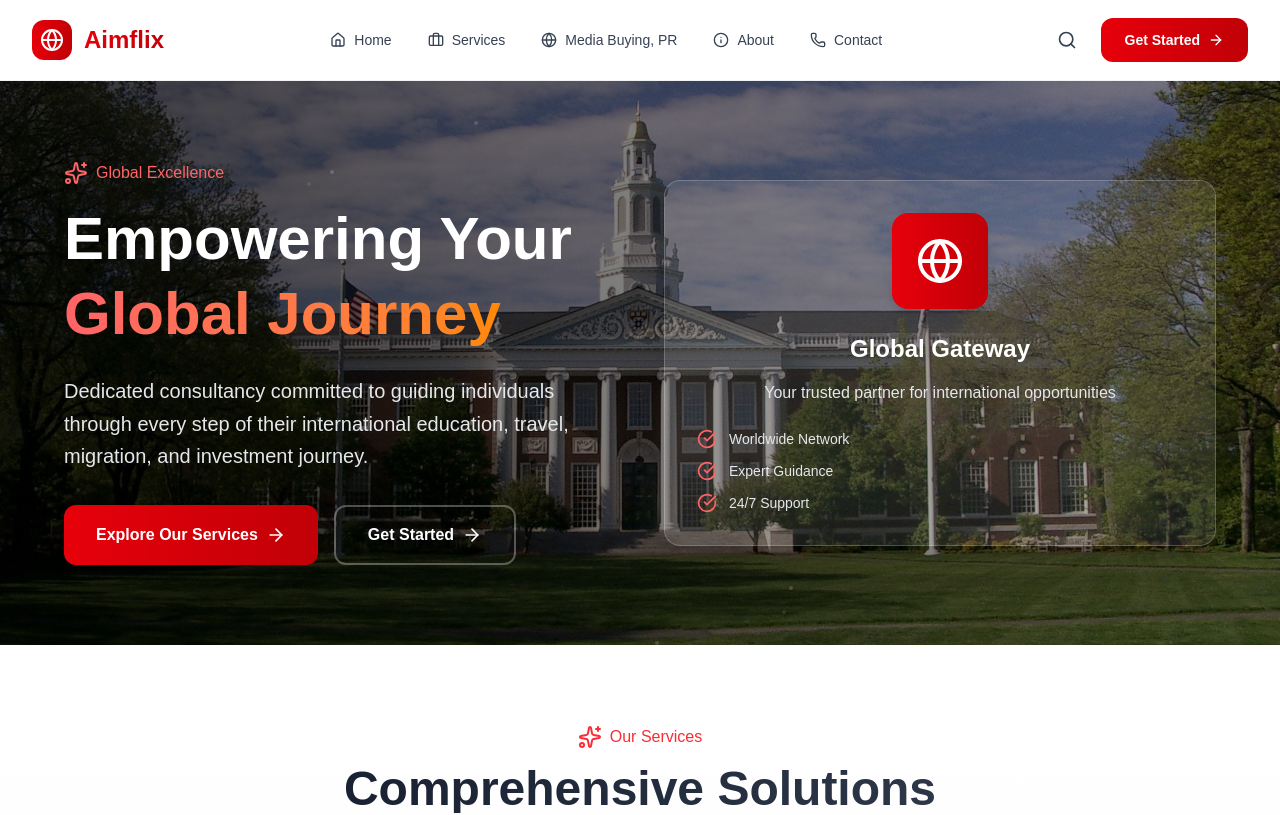
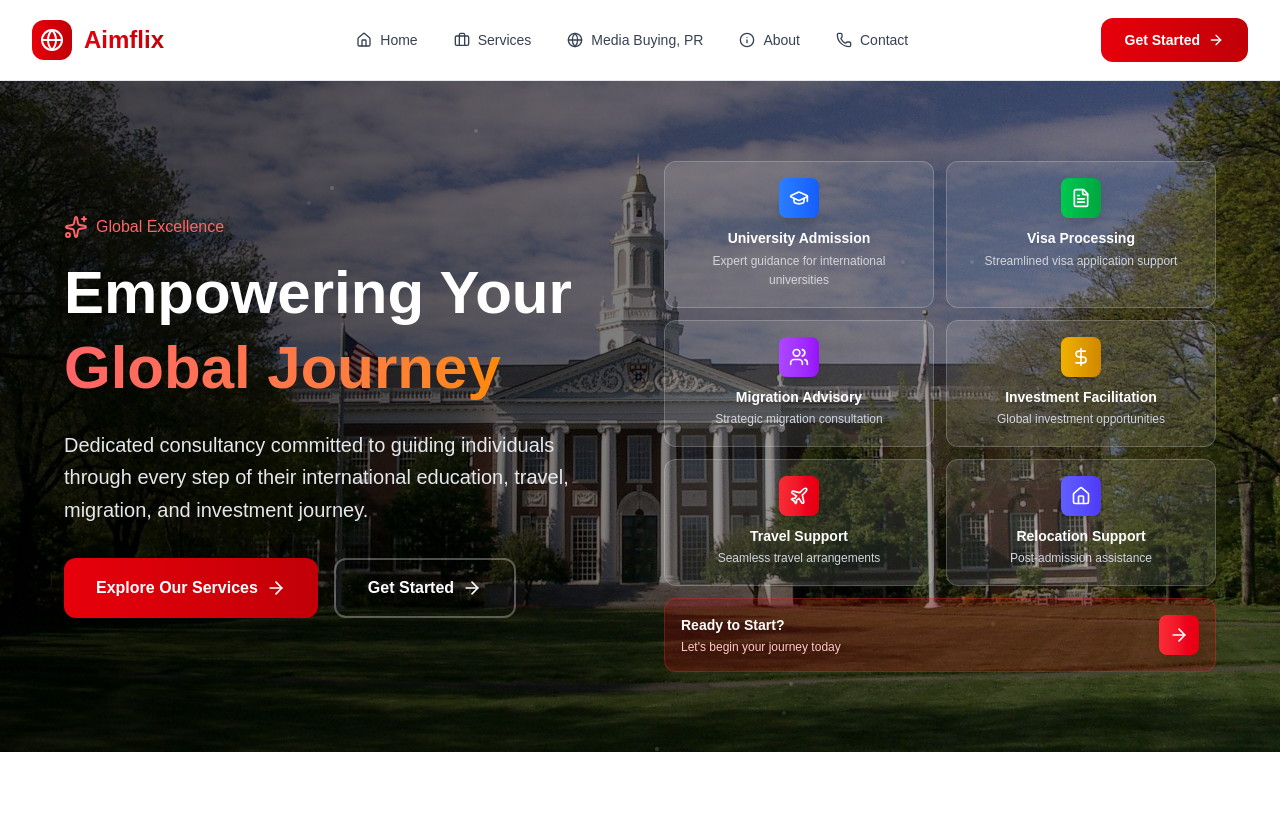
Before and after one commit to aimflix-org/aimflix, a Next.js app: page / in a window 1280 px wide. Shown: the top 815 px of the page. Built offline with nearby package versions, Linux system fonts and the light colour scheme.

Commit message:
Enhance HeroSection with new service cards and update Header styles. Added service cards for university admission, visa processing, migration advisory, investment facilitation, travel support, and relocation support. Removed search button from Header for a cleaner design.

```diff
--- a/components/home/HeroSection.tsx
+++ b/components/home/HeroSection.tsx
@@ -1,8 +1,53 @@
 import Image from "next/image";
 import Link from "next/link";
-import { Globe, ArrowRight, Sparkles, CheckCircle } from "lucide-react";
+import { Globe, ArrowRight, Sparkles, CheckCircle, GraduationCap, FileText, Plane, DollarSign, Home, Users } from "lucide-react";
 
 export default function HeroSection() {
+  const serviceCards = [
+    {
+      title: "University Admission",
+      description: "Expert guidance for international universities",
+      icon: GraduationCap,
+      color: "from-blue-500 to-blue-600",
+      delay: "0.3s"
+    },
+    {
+      title: "Visa Processing",
+      description: "Streamlined visa application support",
+      icon: FileText,
+      color: "from-green-500 to-green-600",
+      delay: "0.4s"
+    },
+    {
+      title: "Migration Advisory",
+      description: "Strategic migration consultation",
+      icon: Users,
+      color: "from-purple-500 to-purple-600",
+      delay: "0.5s"
+    },
+    {
+      title: "Investment Facilitation",
+      description: "Global investment opportunities",
+      icon: DollarSign,
+      color: "from-yellow-500 to-yellow-600",
+      delay: "0.6s"
+    },
+    {
+      title: "Travel Support",
+      description: "Seamless travel arrangements",
+      icon: Plane,
+      color: "from-red-500 to-red-600",
+      delay: "0.7s"
+    },
+    {
+      title: "Relocation Support",
+      description: "Post-admission assistance",
+      icon: Home,
+      color: "from-indigo-500 to-indigo-600",
+      delay: "0.8s"
+    }
+  ];
+
   return (
     <section className="relative py-20 px-4 overflow-hidden">
       {/* Background Image */}
@@ -69,29 +114,49 @@ export default function HeroSection() {
           </div>
 
           <div className="relative animate-fade-in-up" style={{ animationDelay: '0.3s' }}>
-            <div className="bg-white/10 backdrop-blur-xl rounded-2xl shadow-2xl p-8 border border-white/20 hover:scale-105 transition-transform duration-300">
-              <div className="text-center">
-                <div className="w-24 h-24 bg-gradient-to-r from-red-600 to-red-700 rounded-2xl mx-auto mb-6 flex items-center justify-center shadow-lg hover:rotate-6 hover:scale-110 transition-all duration-300">
-                  <Globe className="w-12 h-12 text-white" />
-                </div>
-                <h3 className="text-2xl font-bold mb-4 text-white">Global Gateway</h3>
-                <p className="text-gray-200 mb-6">Your trusted partner for international opportunities</p>
+            <div className="grid grid-cols-2 gap-3">
+              {serviceCards.map((service, index) => {
+                const IconComponent = service.icon;
+                return (
+                  <div
+                    key={index}
+                    className="group relative bg-white/10 backdrop-blur-xl rounded-xl p-4 border border-white/20 hover:scale-105 transition-all duration-300 animate-fade-in-up hover:bg-white/20"
+                    style={{ animationDelay: service.delay }}
+                  >
+                    <div className="flex flex-col items-center text-center gap-3">
+                      <div className={`w-10 h-10 bg-gradient-to-r ${service.color} rounded-lg flex items-center justify-center shadow-lg group-hover:scale-110 group-hover:rotate-6 transition-all duration-300`}>
+                        <IconComponent className="w-5 h-5 text-white" />
+                      </div>
+                      <div className="flex-1">
+                        <h3 className="text-sm font-bold text-white mb-1 group-hover:text-red-200 transition-colors leading-tight">
+                          {service.title}
+                        </h3>
+                        <p className="text-gray-300 text-xs leading-relaxed">
+                          {service.description}
+                        </p>
+                      </div>
+                    </div>
 
-                <div className="space-y-3">
-                  {[
-                    "Worldwide Network",
-                    "Expert Guidance",
-                    "24/7 Support"
-                  ].map((feature, i) => (
-                    <div
-                      key={i}
-                      className="flex items-center gap-3 text-gray-200 animate-fade-in-up"
-                      style={{ animationDelay: `${1.2 + i * 0.1}s` }}
-                    >
-                      <CheckCircle className="w-5 h-5 text-red-400 flex-shrink-0" />
-                      <span className="text-sm">{feature}</span>
-                    </div>
-                  ))}
+                    {/* Hover effect overlay */}
+                    <div className="absolute inset-0 bg-gradient-to-r from-red-500/5 to-orange-500/5 rounded-xl opacity-0 group-hover:opacity-100 transition-opacity duration-300" />
+                  </div>
+                );
+              })}
+
+              {/* Call to action card - spans full width */}
+              <div className="col-span-2 group relative bg-gradient-to-r from-red-600/20 to-red-700/20 backdrop-blur-xl rounded-xl p-4 border border-red-500/30 hover:scale-105 transition-all duration-300 animate-fade-in-up" style={{ animationDelay: '0.9s' }}>
+                <div className="flex items-center justify-between">
+                  <div>
+                    <h3 className="text-sm font-bold text-white mb-1">
+                      Ready to Start?
+                    </h3>
+                    <p className="text-red-200 text-xs">
+                      Let's begin your journey today
+                    </p>
+                  </div>
+                  <div className="w-10 h-10 bg-gradient-to-r from-red-500 to-red-600 rounded-lg flex items-center justify-center shadow-lg group-hover:scale-110 transition-all duration-300">
+                    <ArrowRight className="w-5 h-5 text-white group-hover:translate-x-1 transition-transform" />
+                  </div>
                 </div>
               </div>
             </div>
--- a/components/layout/Header.tsx
+++ b/components/layout/Header.tsx
@@ -5,7 +5,6 @@ import { useState } from 'react';
 import {
   Menu,
   X,
-  Search,
   Globe,
   ArrowRight,
   Home,
@@ -27,7 +26,7 @@ export default function Header() {
   ];
 
   return (
-    <header className="bg-white/80 backdrop-blur-xl border-b border-gray-200/50 sticky top-0 z-50">
+    <header className="bg-white border-b border-gray-200 sticky top-0 z-50">
       <div className="max-w-7xl mx-auto px-4 sm:px-6 lg:px-8">
         <div className="flex justify-between items-center h-20">
           {/* Logo */}
@@ -63,12 +62,7 @@ export default function Header() {
           </nav>
 
           {/* Desktop Actions */}
-          <div className="hidden md:flex items-center space-x-4">
-            {/* Search */}
-            <button className="group relative p-2 text-gray-700 hover:text-red-600 transition-all duration-300 rounded-lg hover:bg-red-50">
-              <Search className="w-5 h-5 group-hover:scale-110 transition-transform" />
-            </button>
-
+          <div className="hidden md:flex items-center">
             {/* Contact Button */}
             <Link
               href="/contact"
@@ -97,7 +91,7 @@ export default function Header() {
         {/* Mobile Menu */}
         {isMobileMenuOpen && (
           <div className="md:hidden">
-            <div className="px-2 pt-2 pb-3 space-y-1 bg-white/95 backdrop-blur-xl rounded-2xl shadow-2xl border border-gray-200/50 mt-4 animate-fade-in-up">
+                         <div className="px-2 pt-2 pb-3 space-y-1 bg-white rounded-2xl shadow-2xl border border-gray-200 mt-4 animate-fade-in-up">
               {navigationItems.map((item, index) => {
                 const IconComponent = item.icon;
                 return (
```
